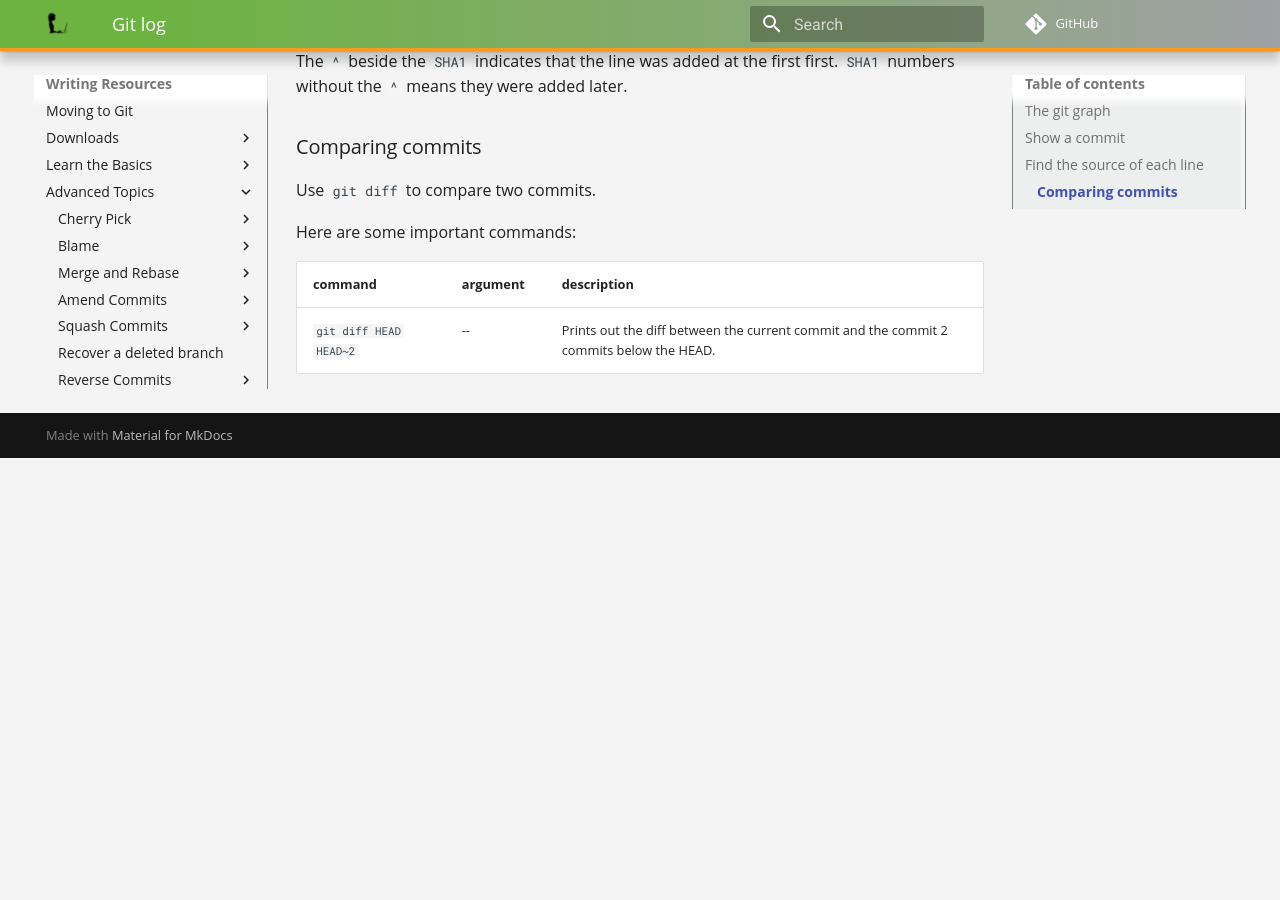
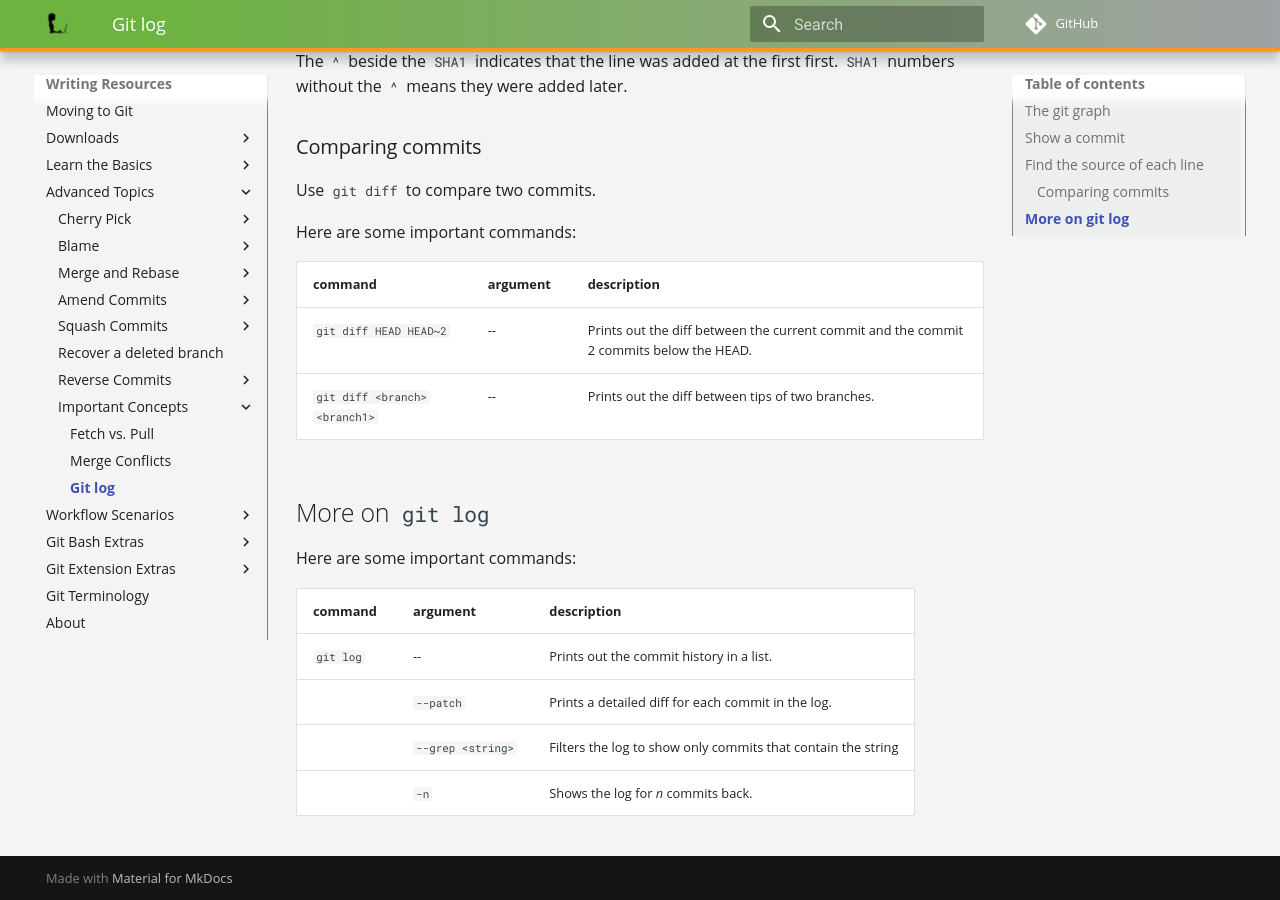
Before and after one commit to TimothyDanielQlik/git-site, an MkDocs documentation site: the page built from docs/history.md, in a window 1280 px wide and 900 px high, scrolled down 3745 px. Built offline with MkDocs 1.6.1 and Material for MkDocs 9.7.7, drawn with Linux system fonts in a browser that asks for light colours; comment, search, counter and statistics services are not loaded; old or Windows-style settings are respelled for this version of MkDocs; before the commit the page ends 4203 px from its top, so only the background shows below that.

Commit message:
history topic

```diff
--- a/docs/history.md
+++ b/docs/history.md
@@ -152,3 +152,15 @@
 |command|argument|description|
 |---    |---        |---|
 |`git diff HEAD HEAD~2`|--|Prints out the diff between the current commit and the commit 2 commits below the HEAD.|
+|`git diff <branch> <branch1>`|--|Prints out the diff between tips of two branches.|
+
+## More on `git log`
+
+Here are some important commands:
+
+|command|argument|description|
+|---    |---        |---|
+|`git log`|--|Prints out the commit history in a list.|
+||`--patch`|Prints a detailed diff for each commit in the log.|
+||`--grep <string>`|Filters the log to show only commits that contain the string|
+||`-n`|Shows the log for _n_ commits back.|
```
